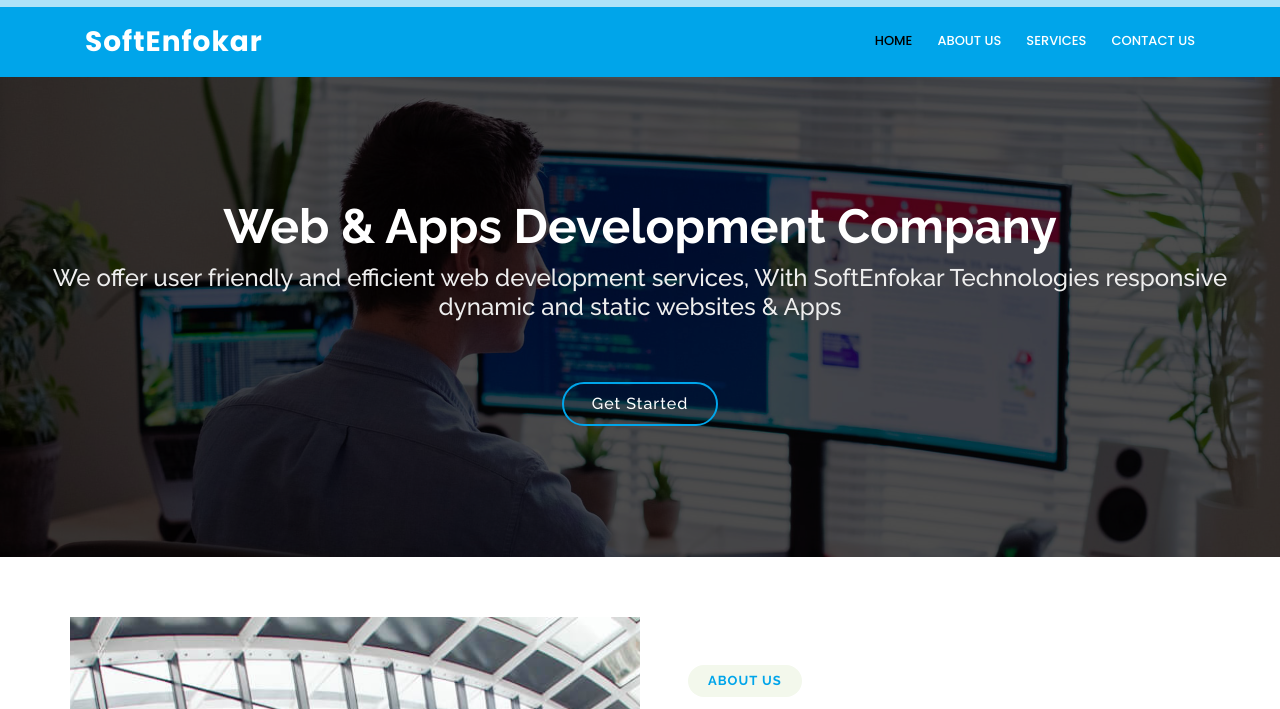
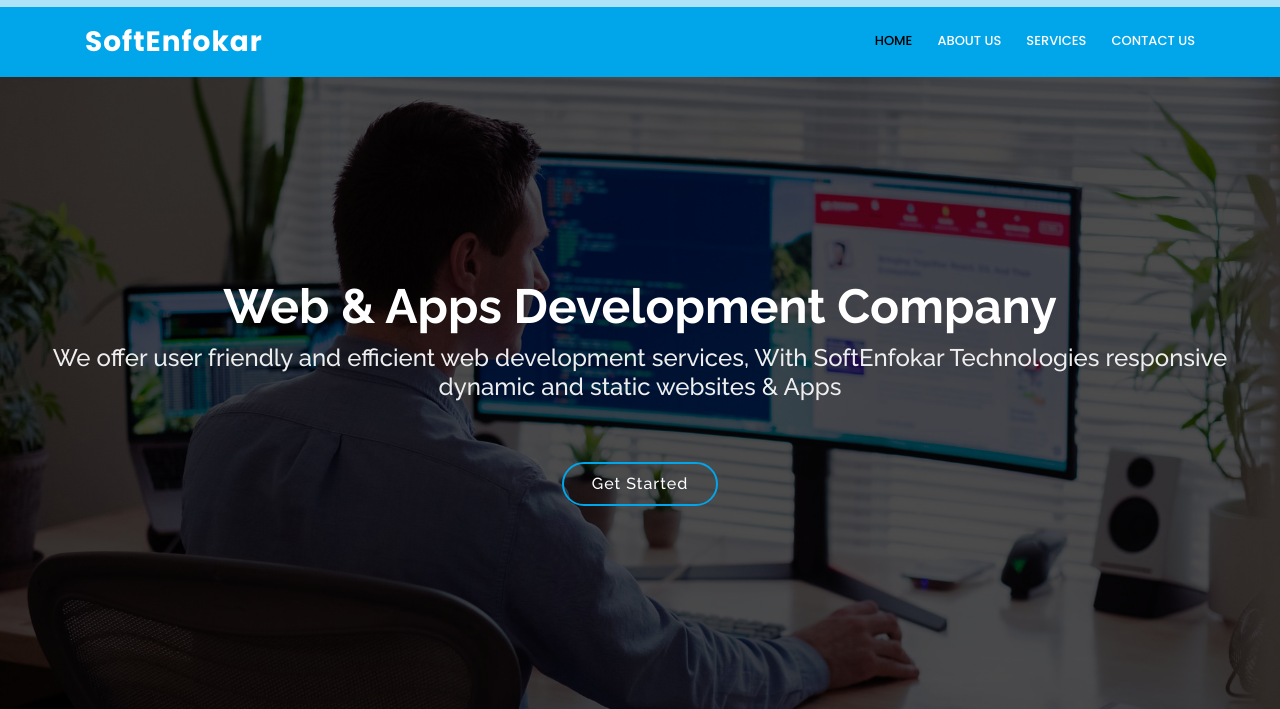
Before and after one commit to softenfokar/news, a plain HTML site: page index.html in a window 1280 px wide. Shown: the part 35-744 px from the top of the page. Drawn offline with nearby package versions, Linux system fonts and the light colour scheme.

Commit message:
Update style.css

```diff
--- a/assets/css/style.css
+++ b/assets/css/style.css
@@ -364,7 +364,7 @@ h1, h2, h3, h4, h5, h6 {
 --------------------------------------------------------------*/
 #hero {
   width: 100%;
-  height: 60vh;
+  height: 80vh;
   background: url("../img/hero-bg.jpg") top center;
   background-size: cover;
   position: relative;
@@ -779,6 +779,7 @@ section {
   padding: 80px 20px;
   transition: all ease-in-out 0.3s;
   background: #fff;
+  width:100%;
 }
 
 .services .icon-box .icon {
```
